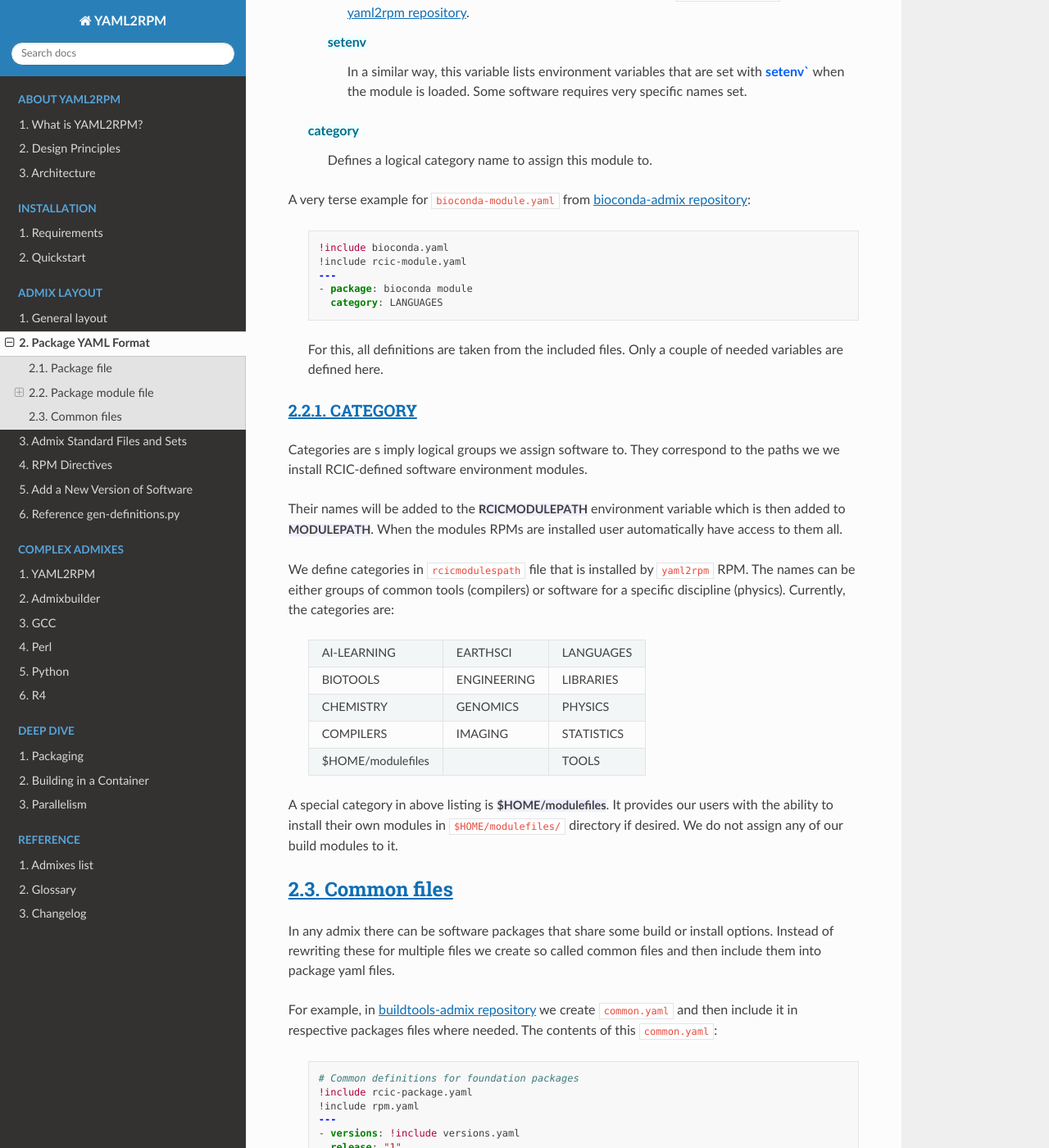
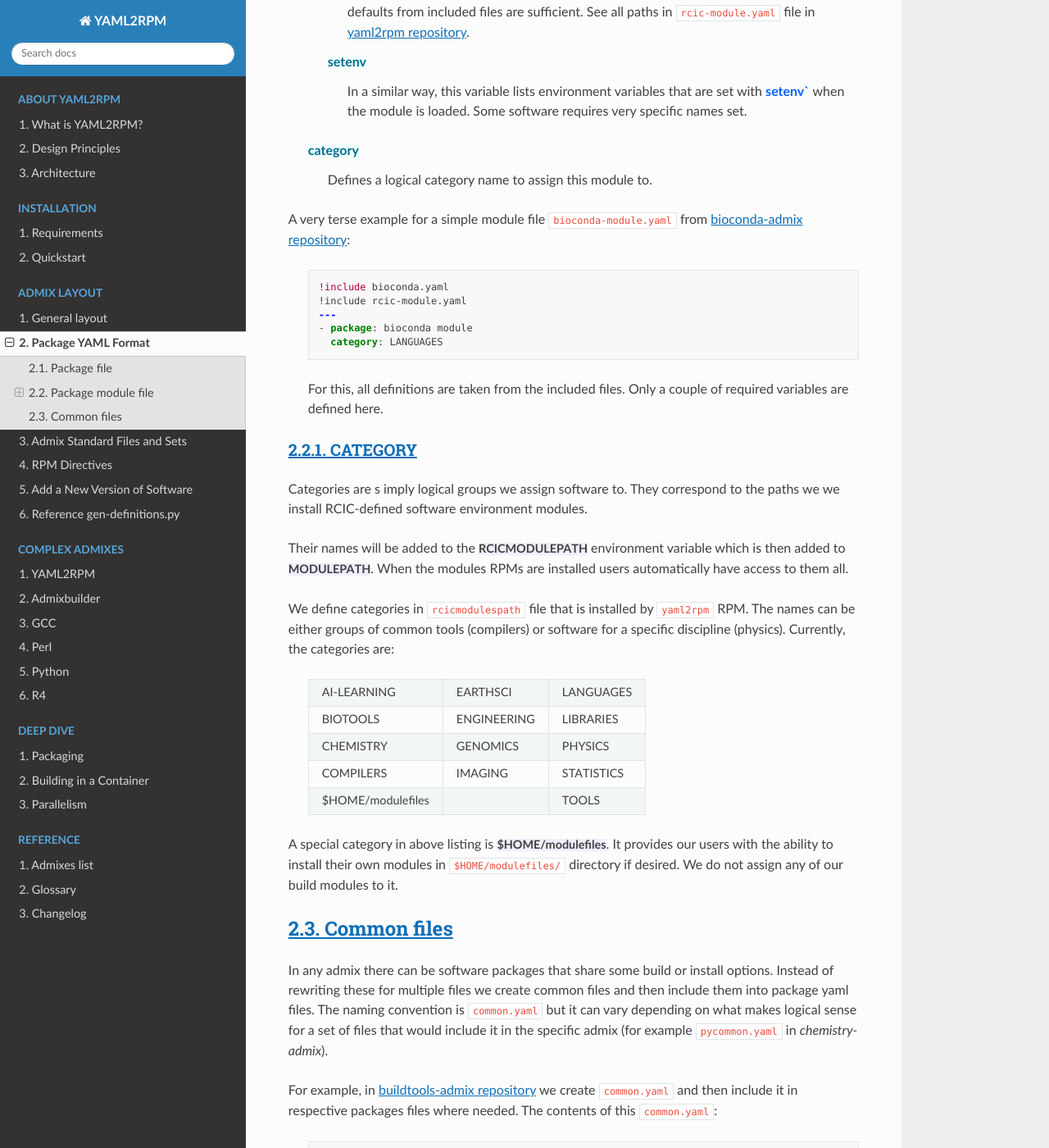
Before and after one commit to RCIC-UCI-Public/yaml2rpm-docs, a Sphinx documentation site: the page built from docs/source/yamlformat/yaml-package.rst, in a window 1280 px wide and 1400 px high, scrolled down 5021 px. Shown: the whole window at 82% size. Built offline with Sphinx 7.4.7 and the Read the Docs theme 3.1.0, drawn with Linux system fonts in a browser that asks for light colours; some of the changed text lies outside the part shown.

Commit message:
update common files section

```diff
--- a/docs/source/yamlformat/yaml-package.rst
+++ b/docs/source/yamlformat/yaml-package.rst
@@ -192,7 +192,7 @@ For the above ``ucx.yaml`` the ``ucx-module.yaml`` is:
   :yvars:`category`
     Defines a logical category name to assign this module to.
 
-A very terse example for ``bioconda-module.yaml``
+A very terse example for a simple module file ``bioconda-module.yaml``
 from `bioconda-admix repository <https://github.com/RCIC-UCI-Public/bioconda-admix/>`_:
 
   .. code-block:: yaml
@@ -204,7 +204,7 @@ from `bioconda-admix repository <https://github.com/RCIC-UCI-Public/bioconda-adm
        category: LANGUAGES
 
   For this, all definitions are taken from the included files. Only a couple
-  of needed variables are defined here.
+  of required variables are defined here.
 
 .. _category:
 
@@ -216,7 +216,7 @@ They correspond to the paths we we install RCIC-defined software environment mod
 
 Their names  will be added to the :tt:`RCICMODULEPATH`
 environment variable which is then added to :tt:`MODULEPATH`.
-When the modules RPMs are installed user automatically have access to them all.
+When the modules RPMs are installed users automatically have access to them all.
 
 We define categories in ``rcicmodulespath`` file that is installed by ``yaml2rpm`` RPM.
 The names can be either groups of common tools (compilers) or software for a
@@ -244,8 +244,11 @@ Common files
 ------------
 
 In any admix there can be software packages that share some build or install
-options. Instead of rewriting these for multiple files we create so called
-common files and then include them into package yaml files.
+options. Instead of rewriting these for multiple files we create
+common files and then include them into package yaml files. The naming
+convention is ``common.yaml``  but it can vary depending on what makes
+logical sense for a set of files that would include it in the specific admix
+(for example ``pycommon.yaml`` in *chemistry-admix*).
 
 For example, in  `buildtools-admix repository <https://github.com/RCIC-UCI-Public/buildtools-admix/>`_
 we create ``common.yaml`` and then include it in respective packages files
```
Also changed, not shown: other parts of docs/source/yamlformat/yaml-package.rst (+2 -2 lines).
